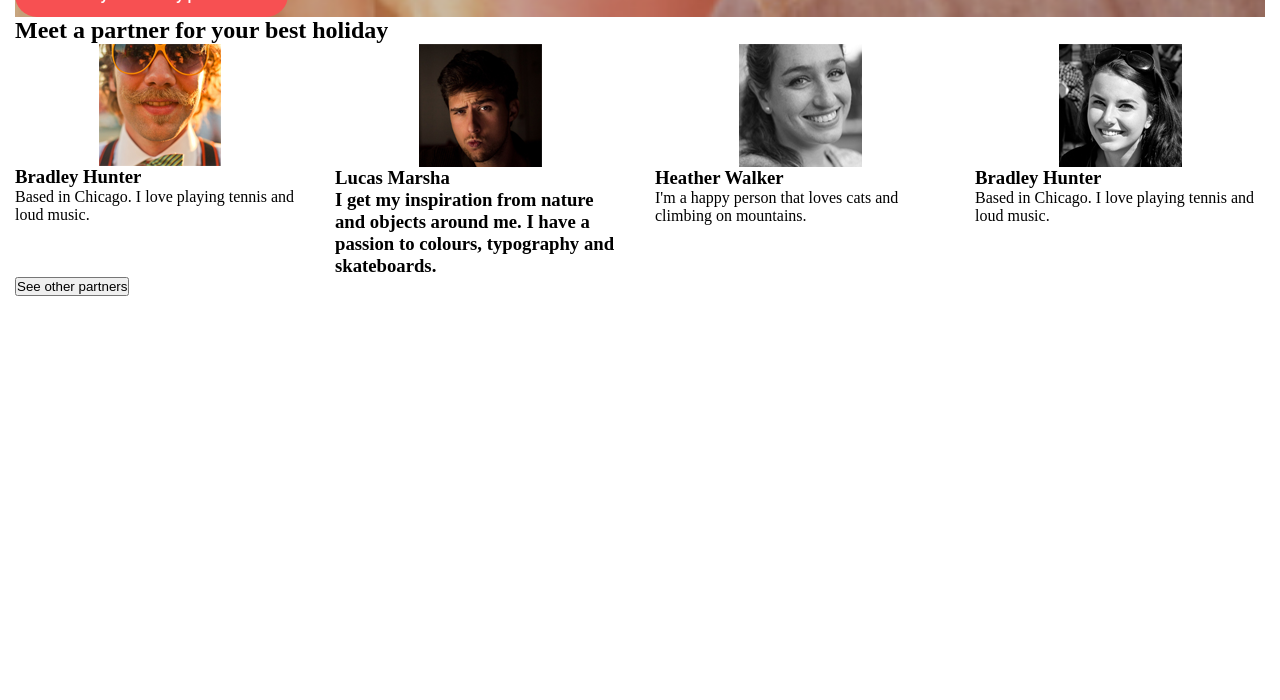
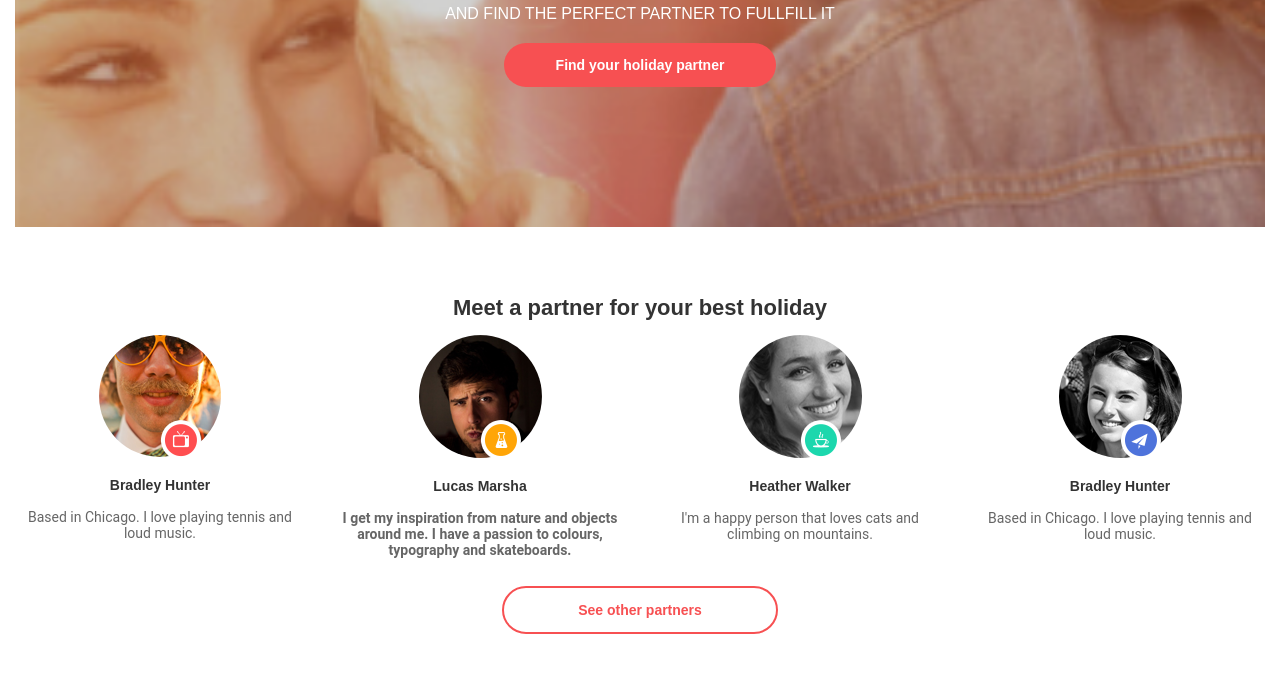
Before and after one commit to Olesia2312/Bootcamp8, a plain HTML site: page HTML+CSS/module-09/index.html in a window 1280 px wide. Shown: the part 100-800 px from the top of the page. Drawn offline with Linux system fonts and the light colour scheme.

Commit message:
correct1

```diff
--- a/HTML+CSS/module-09/css/style.css
+++ b/HTML+CSS/module-09/css/style.css
@@ -11,9 +11,10 @@ img {
 .masthead {
     background: center url(../img/bg-s.png) no-repeat;
     background-size: cover;
+    padding: 30px 0 140px 0;
 }
-.masthead {
-    margin: auto;
+.main-nav {
+    margin: 0 auto;
 }
 .submenu, .logo, .header-title {
     font-family: "Montserrat", sans-serif;
@@ -23,12 +24,16 @@ img {
     text-transform: uppercase;
     font-weight: 700;
 }
+.logo {
+    padding: 125px 0 38px 0;
+}
 .header-text {
     font-family: "Roboto-Light", sans-serif;
     text-decoration: none;
     color: rgba(255, 255, 255, 255);
     text-align: center;
     text-transform: uppercase;
+    padding: 20px 0 20px 0;
 }
 .header-button {
     font-family: "Montserrat", sans-serif;
@@ -39,12 +44,91 @@ img {
     border: none;
     border-radius: 25px;
     padding: 14px 52px;
+    display: block;
+    margin: 0 auto;
+
 }
-@media (min-widht: 768px) {
-    .main-nav {
-        order: 1;
+.section-title {
+    font-family: "Montserrat", sans-serif;
+    font-size: 22px;
+    text-align: center;
+    color: rgba(51, 51, 51, 255);
+    padding-top: 68px;
+    padding-bottom: 14px;
+}
+/* .team-card {
+    display: flex;
+    position: relative;
+} */
+.team-card-image1:after {
+    content: url(../img/Shape-tv.png);
+    display: block;
+    position: absolute;
+    left: 160px;
+    top: 85px;
+}
+.team-card-image2:after {
+    content: url(../img/Shape-battle.png);
+    display: block;
+    position: absolute;
+    left: 160px;
+    top: 85px;
+}
+.team-card-image3:after {
+    content: url(../img/Shape-cup.png);
+    display: block;
+    position: absolute;
+    left: 160px;
+    top: 85px;
+}
+.team-card-image4:after {
+    content: url(../img/Shape-plane.png);
+    display: block;
+    position: absolute;
+    left: 160px;
+    top: 85px;
+}
+.team-card-image {
+    border-radius: 50%;
+}
+.team-card-name {
+    font-family: "Montserrat", sans-serif;
+    font-size: 14px;
+    font-weight: 700;
+    text-align: center;
+    color: rgba(51, 51, 51, 255);
+    padding-top: 20px;
+    padding-bottom: 16px;
+}
+.team-card-text {
+    font-family: "Roboto", sans-serif;
+    font-size: 14px;
+    text-align: center;
+    color: rgba(102, 102, 102, 255);
+    padding-bottom: 28px;
+}
+.team-button {
+    font-family: "Montserrat", sans-serif;
+    font-size: 14px;
+    font-weight: 700;
+    color: #f75052;
+    background-color: white;
+    border: 2px solid #f75052;
+    border-radius: 25px;
+    padding: 14px 74px;
+    text-align: center;
+    display: block;
+    margin: 0 auto;
+}
+@media (min-widht:768px) {
+    .masthead {
+        background: center url(../img/bg-m.png) no-repeat;
+        background-size: cover;
     }
 }
-@media (min-widht: 1440px) {
-
+@media (min-widht:1440px) {
+    .masthead {
+        background: center url(../img/bg-l.jpg) no-repeat;
+        background-size: cover;
+    }
 }
--- a/HTML+CSS/module-09/index.html
+++ b/HTML+CSS/module-09/index.html
@@ -13,19 +13,19 @@
         <div class="row">
             <div class="col-12">
                 <header class="masthead">
-                    <div class="row justify-content-md-between">
-                        <div class="col-12 col-md-4">
+                    <div class="row justify-content-space-between">
+                        <div class="col-12 col-md-4 order-md-2">
                             <main class="main-nav">
                                 <a class="submenu" href="#">Log in</a>
                                 <a class="submenu" href="#">Sign up</a>
                             </main>
                         </div>
-                        <div class="col-12 col-md-2">
+                        <div class="col-12 col-md-2  order-md-1">
                            <a class="logo" href="#">URLAUBSGLÜCK</a>
                        </div>
                     </div>
-                    <div class="row">
-                        <div class="col-12">
+                    <div class="row justify-content-center">
+                        <div class="col-12 col-lg-12">
                             <h1 class="header-title">Share you holiday dreams</h1>
                             <p class="header-text">And find the perfect partner to fullfill it</p>
                             <button class="header-button">Find your holiday partner</button>
@@ -47,35 +47,43 @@
                                            <div class="row">
                                               <div class="col-12 col-md-6 col-lg-3">
                                                    <div class="team-card">
-                                                        <img class="team-card-image" src="./img/Layer6@1X.png" alt="Photo">
+                                                        <div class="team-card-image1">
+                                                          <img class="team-card-image" src="./img/Layer6@1X.png" alt="Photo">
+                                                        </div>
                                                         <h3 class="team-card-name">Bradley Hunter</h3>
                                                         <p class="team-card-text">Based in Chicago. I love playing tennis and loud music.</p>
                                                    </div>
                                               </div>
                                               <div class="col-12 col-md-6 col-lg-3">
                                                     <div class="team-card">
-                                                        <img class="team-card-image" src="./img/Layer8@1X.png" alt="Photo">
+                                                        <div class="team-card-image2">
+                                                           <img class="team-card-image" src="./img/Layer8@1X.png" alt="Photo">
+                                                        </div>
                                                         <h3 class="team-card-name">Lucas Marsha<h3>
                                                         <p class="team-card-text">I get my inspiration from nature and objects around me. I have a passion to colours, typography and skateboards.</p>
                                                     </div>
                                               </div>
                                               <div class="col-12 col-md-6 col-lg-3">
                                                     <div class="team-card">
-                                                        <img class="team-card-image" src="./img/Layer7@1X.png" alt="Photo">
+                                                        <div class="team-card-image3">
+                                                          <img class="team-card-image" src="./img/Layer7@1X.png" alt="Photo">
+                                                        </div>
                                                         <h3 class="team-card-name">Heather Walker</h3>
                                                         <p class="team-card-text">I'm a happy person that loves cats and climbing on mountains.</p>
                                                     </div>
                                               </div>
                                               <div class="col-12 col-md-6 col-lg-3">
                                                     <div class="team-card">
-                                                        <img class="team-card-image" src="./img/Layer9@1X.png" alt="Photo">
+                                                        <div class="team-card-image4">
+                                                          <img class="team-card-image" src="./img/Layer9@1X.png" alt="Photo">
+                                                        </div>
                                                         <h3 class="team-card-name">Bradley Hunter</h3>
                                                         <p class="team-card-text">Based in Chicago. I love playing tennis and loud music.</p>
                                                     </div>
                                               </div>
                                               <div class="col-12">
-                                                    <div class="team-button">
-                                                         <button>See other partners</button>
+                                                    <div>
+                                                         <button class="team-button">See other partners</button>
                                                     </div>
                                               </div>
                                            </div>
--- /dev/null
+++ b/HTML+CSS/module-10/gulp-starter-kit-master/src/scss/normalize.scss
@@ -0,0 +1,343 @@
+/*! normalize.css v8.0.0 | MIT License | github.com/necolas/normalize.css */
+
+/* Document
+   ========================================================================== */
+
+/**
+ * 1. Correct the line height in all browsers.
+ * 2. Prevent adjustments of font size after orientation changes in iOS.
+ */
+
+html {
+  line-height: 1.15; /* 1 */
+  -webkit-text-size-adjust: 100%; /* 2 */
+}
+
+/* Sections
+     ========================================================================== */
+
+/**
+   * Remove the margin in all browsers.
+   */
+
+body {
+  margin: 0;
+}
+
+/**
+   * Correct the font size and margin on `h1` elements within `section` and
+   * `article` contexts in Chrome, Firefox, and Safari.
+   */
+
+h1 {
+  font-size: 2em;
+  margin: 0.67em 0;
+}
+
+/* Grouping content
+     ========================================================================== */
+
+/**
+   * 1. Add the correct box sizing in Firefox.
+   * 2. Show the overflow in Edge and IE.
+   */
+
+hr {
+  box-sizing: content-box; /* 1 */
+  height: 0; /* 1 */
+  overflow: visible; /* 2 */
+}
+
+/**
+   * 1. Correct the inheritance and scaling of font size in all browsers.
+   * 2. Correct the odd `em` font sizing in all browsers.
+   */
+
+pre {
+  font-family: monospace, monospace; /* 1 */
+  font-size: 1em; /* 2 */
+}
+
+/* Text-level semantics
+     ========================================================================== */
+
+/**
+   * Remove the gray background on active links in IE 10.
+   */
+
+a {
+  background-color: transparent;
+}
+
+/**
+   * 1. Remove the bottom border in Chrome 57-
+   * 2. Add the correct text decoration in Chrome, Edge, IE, Opera, and Safari.
+   */
+
+abbr[title] {
+  border-bottom: none; /* 1 */
+  text-decoration: underline; /* 2 */
+  text-decoration: underline dotted; /* 2 */
+}
+
+/**
+   * Add the correct font weight in Chrome, Edge, and Safari.
+   */
+
+b,
+strong {
+  font-weight: bolder;
+}
+
+/**
+   * 1. Correct the inheritance and scaling of font size in all browsers.
+   * 2. Correct the odd `em` font sizing in all browsers.
+   */
+
+code,
+kbd,
+samp {
+  font-family: monospace, monospace; /* 1 */
+  font-size: 1em; /* 2 */
+}
+
+/**
+   * Add the correct font size in all browsers.
+   */
+
+small {
+  font-size: 80%;
+}
+
+/**
+   * Prevent `sub` and `sup` elements from affecting the line height in
+   * all browsers.
+   */
+
+sub,
+sup {
+  font-size: 75%;
+  line-height: 0;
+  position: relative;
+  vertical-align: baseline;
+}
+
+sub {
+  bottom: -0.25em;
+}
+
+sup {
+  top: -0.5em;
+}
+
+/* Embedded content
+     ========================================================================== */
+
+/**
+   * Remove the border on images inside links in IE 10.
+   */
+
+img {
+  border-style: none;
+}
+
+/* Forms
+     ========================================================================== */
+
+/**
+   * 1. Change the font styles in all browsers.
+   * 2. Remove the margin in Firefox and Safari.
+   */
+
+button,
+input,
+optgroup,
+select,
+textarea {
+  font-family: inherit; /* 1 */
+  font-size: 100%; /* 1 */
+  line-height: 1.15; /* 1 */
+  margin: 0; /* 2 */
+}
+
+/**
+   * Show the overflow in IE.
+   * 1. Show the overflow in Edge.
+   */
+
+button,
+input {
+  /* 1 */
+  overflow: visible;
+}
+
+/**
+   * Remove the inheritance of text transform in Edge, Firefox, and IE.
+   * 1. Remove the inheritance of text transform in Firefox.
+   */
+
+button,
+select {
+  /* 1 */
+  text-transform: none;
+}
+
+/**
+   * Correct the inability to style clickable types in iOS and Safari.
+   */
+
+button,
+[type="button"],
+[type="reset"],
+[type="submit"] {
+  -webkit-appearance: button;
+}
+
+/**
+   * Remove the inner border and padding in Firefox.
+   */
+
+button::-moz-focus-inner,
+[type="button"]::-moz-focus-inner,
+[type="reset"]::-moz-focus-inner,
+[type="submit"]::-moz-focus-inner {
+  border-style: none;
+  padding: 0;
+}
+
+/**
+   * Restore the focus styles unset by the previous rule.
+   */
+
+button:-moz-focusring,
+[type="button"]:-moz-focusring,
+[type="reset"]:-moz-focusring,
+[type="submit"]:-moz-focusring {
+  outline: 1px dotted ButtonText;
+}
+
+/**
+   * Correct the padding in Firefox.
+   */
+
+fieldset {
+  padding: 0.35em 0.75em 0.625em;
+}
+
+/**
+   * 1. Correct the text wrapping in Edge and IE.
+   * 2. Correct the color inheritance from `fieldset` elements in IE.
+   * 3. Remove the padding so developers are not caught out when they zero out
+   *    `fieldset` elements in all browsers.
+   */
+
+legend {
+  box-sizing: border-box; /* 1 */
+  color: inherit; /* 2 */
+  display: table; /* 1 */
+  max-width: 100%; /* 1 */
+  padding: 0; /* 3 */
+  white-space: normal; /* 1 */
+}
+
+/**
+   * Add the correct vertical alignment in Chrome, Firefox, and Opera.
+   */
+
+progress {
+  vertical-align: baseline;
+}
+
+/**
+   * Remove the default vertical scrollbar in IE 10+.
+   */
+
+textarea {
+  overflow: auto;
+}
+
+/**
+   * 1. Add the correct box sizing in IE 10.
+   * 2. Remove the padding in IE 10.
+   */
+
+[type="checkbox"],
+[type="radio"] {
+  box-sizing: border-box; /* 1 */
+  padding: 0; /* 2 */
+}
+
+/**
+   * Correct the cursor style of increment and decrement buttons in Chrome.
+   */
+
+[type="number"]::-webkit-inner-spin-button,
+[type="number"]::-webkit-outer-spin-button {
+  height: auto;
+}
+
+/**
+   * 1. Correct the odd appearance in Chrome and Safari.
+   * 2. Correct the outline style in Safari.
+   */
+
+[type="search"] {
+  -webkit-appearance: textfield; /* 1 */
+  outline-offset: -2px; /* 2 */
+}
+
+/**
+   * Remove the inner padding in Chrome and Safari on macOS.
+   */
+
+[type="search"]::-webkit-search-decoration {
+  -webkit-appearance: none;
+}
+
+/**
+   * 1. Correct the inability to style clickable types in iOS and Safari.
+   * 2. Change font properties to `inherit` in Safari.
+   */
+
+::-webkit-file-upload-button {
+  -webkit-appearance: button; /* 1 */
+  font: inherit; /* 2 */
+}
+
+/* Interactive
+     ========================================================================== */
+
+/*
+   * Add the correct display in Edge, IE 10+, and Firefox.
+   */
+
+details {
+  display: block;
+}
+
+/*
+   * Add the correct display in all browsers.
+   */
+
+summary {
+  display: list-item;
+}
+
+/* Misc
+     ========================================================================== */
+
+/**
+   * Add the correct display in IE 10+.
+   */
+
+template {
+  display: none;
+}
+
+/**
+   * Add the correct display in IE 10.
+   */
+
+[hidden] {
+  display: none;
+}
--- /dev/null
+++ b/HTML+CSS/module-10/gulp-starter-kit-master/src/scss/styles.scss
@@ -0,0 +1,4 @@
+/*
+   Import partials below
+*/
+@import 'normalize';
```
Also changed, not shown: HTML+CSS/module-10/gulp-starter-kit-master/package.json (added, +48 -0 lines), HTML+CSS/module-10/gulp-starter-kit-master/src/index.html (added, +28 -0 lines), HTML+CSS/module-10/gulp-starter-kit-master/build/css/styles.css (added), HTML+CSS/module-10/gulp-starter-kit-master/build/css/styles.min.css (added), HTML+CSS/module-10/gulp-starter-kit-master/build/index.html (added), 6 other files.
